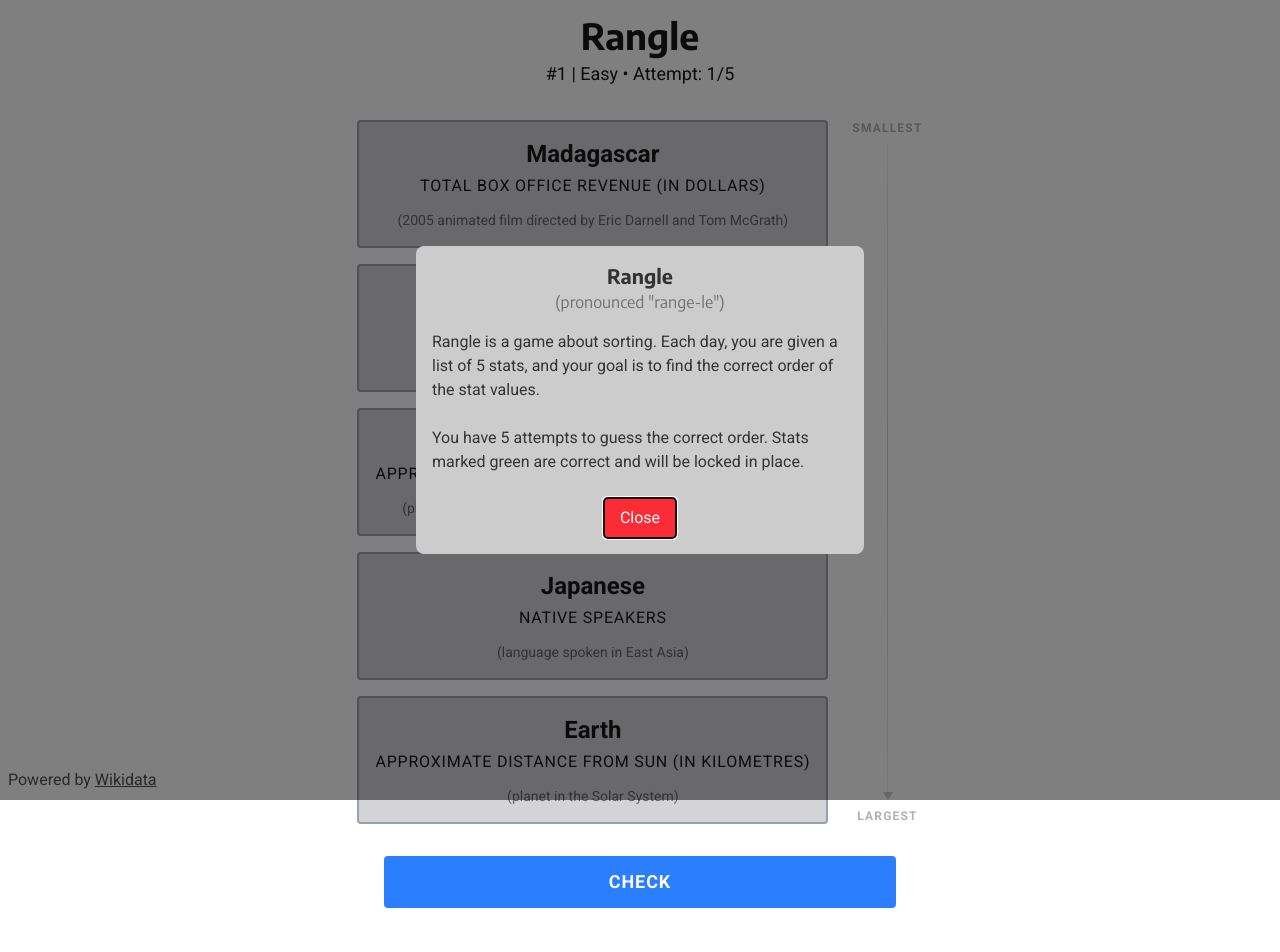
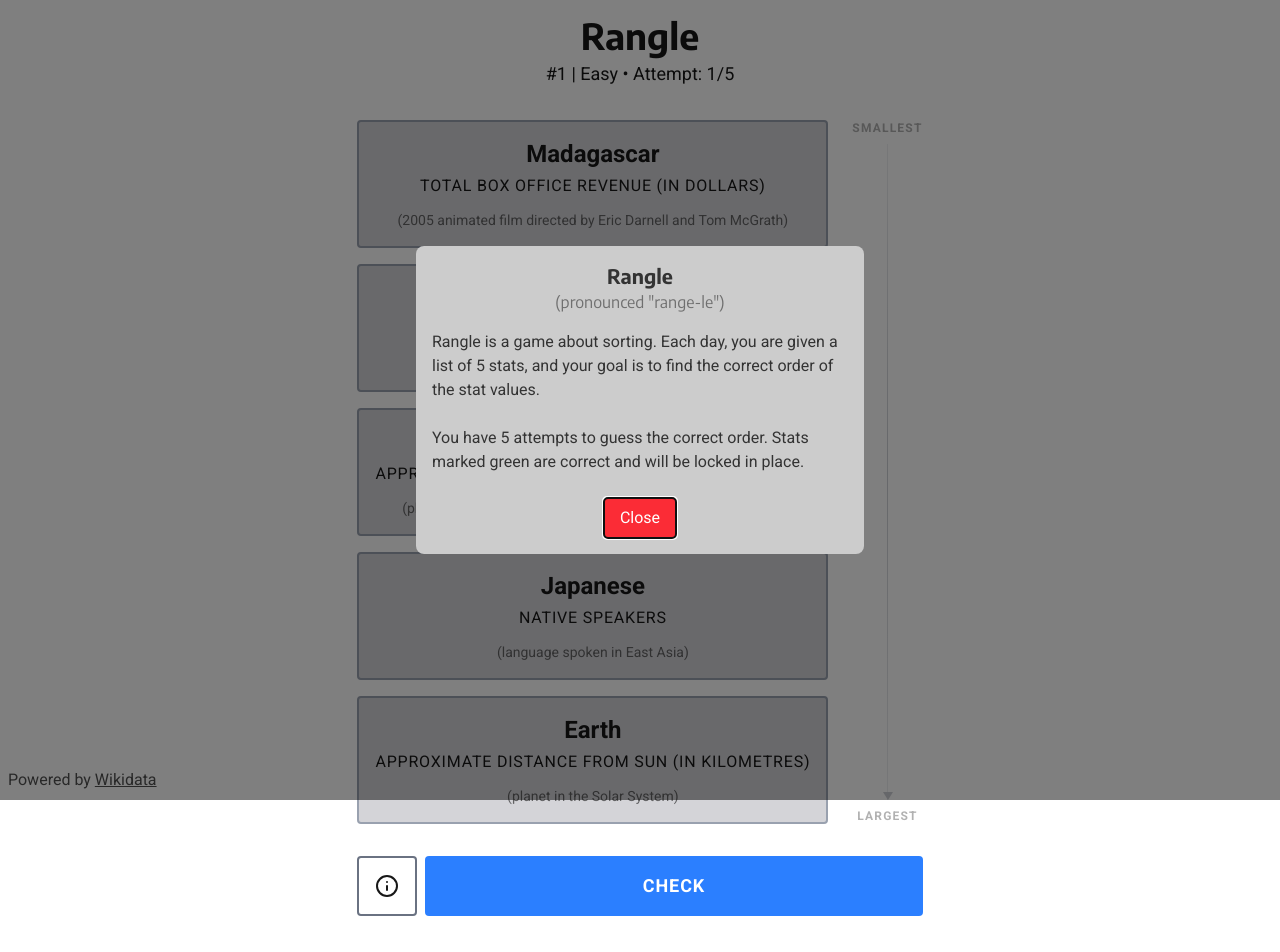
Before and after one commit to obfuscatedgenerated/rangle, a Next.js app: page / in a window 1280 px wide. Shown: the top 952 px of the page. Built offline with nearby package versions, Linux system fonts and the light colour scheme.

Commit message:
info button

```diff
--- a/src/app/page.tsx
+++ b/src/app/page.tsx
@@ -1,15 +1,13 @@
-import {InfoPopup} from "@/components/InfoPopup";
-import {Game} from "@/components/Game";
+import {Suspense} from "react";
+import {HomeInteraction} from "@/components/HomeInteraction";
 
 export default function Home() {
     return (
-        <main className="flex-1 flex-col m-4 pb-4 sm:pb-0 flex items-center justify-center">
-            <InfoPopup/>
-
-            <h1 className="font-title text-3xl sm:text-4xl mb-1 font-bold">Rangle</h1>
-            <Game />
-
-            <p className="sm:fixed left-2 bottom-2 opacity-75 text-xs sm:text-base">Powered by <a href="https://www.wikidata.org/" target="_blank" rel="noopener noreferrer" className="underline">Wikidata</a></p>
-        </main>
+      <>
+          <noscript>Please enable JavaScript to play Rangle!</noscript>
+          <Suspense fallback={"Loading..."}>
+              <HomeInteraction />
+          </Suspense>
+      </>
     );
 }
--- a/src/components/Game.tsx
+++ b/src/components/Game.tsx
@@ -10,6 +10,7 @@ import {useState, useEffect, useCallback} from "react";
 
 import ReactConfetti from "react-confetti";
 import {useWindowSize} from "@/hooks/useWindowSize";
+import {Info} from "lucide-react";
 
 export interface TodayData {
     date: string;
@@ -32,7 +33,11 @@ export interface PuzzleStat {
 
 export type StatPositionFlags = [boolean, boolean, boolean, boolean, boolean];
 
-export const Game = () => {
+interface GameProps {
+    on_info_click?: () => void;
+}
+
+export const Game = ({ on_info_click }: GameProps) => {
     const [date_override, setDateOverride] = useState<string | undefined>(undefined);
 
     const on_load_error = useCallback(
@@ -175,9 +180,17 @@ export const Game = () => {
                     </div>
                 </div>
 
-                <button disabled={finished} className="w-full text-lg font-bold uppercase tracking-wider sm:max-w-lg my-4 sm:my-6 px-4 py-3 bg-blue-500 text-white rounded cursor-pointer disabled:bg-gray-500 disabled:cursor-auto" onClick={check_answer}>
-                    Check
-                </button>
+                <div className="flex w-full items-stretch sm:max-w-xl my-4 sm:my-6 gap-2">
+                    {on_info_click && (
+                        <button onClick={on_info_click} className="cursor-pointer p-4 rounded aspect-square border-2 border-gray-500">
+                            <Info />
+                        </button>
+                    )}
+
+                    <button disabled={finished} className="w-full text-lg font-bold uppercase tracking-wider px-4 py-3 bg-blue-500 text-white rounded cursor-pointer disabled:bg-gray-500 disabled:cursor-auto" onClick={check_answer}>
+                        Check
+                    </button>
+                </div>
             </div>
 
             {finished_correctly && (
@@ -187,5 +200,5 @@ export const Game = () => {
     );
 }
 
-// TODO: way to get back info and share popup
+// TODO: way to get back share popup
 // TODO: archives
--- /dev/null
+++ b/src/components/HomeInteraction.tsx
@@ -0,0 +1,31 @@
+"use client";
+
+import {InfoPopup} from "@/components/InfoPopup";
+import {Game} from "@/components/Game";
+
+import {useEffect, useState} from "react";
+
+export const HomeInteraction = () => {
+    const [show_info_popup, setShowInfoPopup] = useState(false);
+
+    useEffect(() => {
+        // when ready, show the dialog if not shown before
+        if (localStorage.getItem("info_popup_shown") === "true") {
+            return;
+        }
+
+        localStorage.setItem("info_popup_shown", "true");
+        setShowInfoPopup(true);
+    }, []);
+
+    return (
+        <main className="flex-1 flex-col m-4 pb-4 sm:pb-0 flex items-center justify-center">
+            <InfoPopup open={show_info_popup} on_close={() => setShowInfoPopup(false)} />
+
+            <h1 className="font-title text-3xl sm:text-4xl mb-1 font-bold">Rangle</h1>
+            <Game on_info_click={() => setShowInfoPopup(true)} />
+
+            <p className="sm:fixed left-2 bottom-2 opacity-75 text-xs sm:text-base">Powered by <a href="https://www.wikidata.org/" target="_blank" rel="noopener noreferrer" className="underline">Wikidata</a></p>
+        </main>
+    );
+}
--- a/src/components/InfoPopup.tsx
+++ b/src/components/InfoPopup.tsx
@@ -2,13 +2,18 @@
 
 import {useEffect, useRef, useState} from "react";
 
-export const InfoPopup = () => {
+interface InfoPopupProps {
+    open: boolean;
+    on_close: () => void;
+}
+
+export const InfoPopup = ({open, on_close}: InfoPopupProps) => {
     const dialog_ref = useRef<HTMLDialogElement>(null);
 
     const [pronunciation, setPronunciation] = useState("wrangle");
 
     useEffect(() => {
-        // if pronounciation not in localstorage, randomly choose between "wrangle" and "range-le" and save to localstorage :)))
+        // if pronunciation not in localstorage, randomly choose between "wrangle" and "range-le" and save to localstorage :)))
         if (!localStorage.getItem("gaslight")) {
             const options = ["wrangle", "range-le"];
             const choice = options[Math.floor(Math.random() * options.length)];
@@ -16,18 +21,18 @@ export const InfoPopup = () => {
         }
 
         setPronunciation(localStorage.getItem("gaslight")!);
-
-        // when ready, show the dialog if not shown before
-        if (localStorage.getItem("info_popup_shown") === "true") {
-            return;
-        }
-
-        localStorage.setItem("info_popup_shown", "true");
-        dialog_ref.current?.showModal();
     }, []);
 
+    useEffect(() => {
+        if (open) {
+            dialog_ref.current?.showModal();
+        } else {
+            dialog_ref.current?.close();
+        }
+    }, [open]);
+
     return (
-        <dialog ref={dialog_ref} className="rounded-lg p-4 absolute top-1/2 left-1/2 -translate-x-1/2 -translate-y-1/2 max-w-[95vw] sm:max-w-md w-full bg-background-variant text-foreground-variant flex flex-col items-center">
+        <dialog onAbort={on_close} ref={dialog_ref} className="rounded-lg p-4 absolute top-1/2 left-1/2 -translate-x-1/2 -translate-y-1/2 max-w-[95vw] sm:max-w-md w-full bg-background-variant text-foreground-variant flex flex-col items-center">
             <h2 className="font-title text-xl font-bold">Rangle</h2>
             <p className="font-title mb-4 opacity-60">(pronounced &quot;{pronunciation}&quot;)</p>
 
@@ -45,7 +50,7 @@ export const InfoPopup = () => {
 
             <button
                 className="px-4 py-2 bg-red-500 text-white rounded cursor-pointer"
-                onClick={() => dialog_ref.current?.close()}
+                onClick={on_close}
             >
                 Close
             </button>
```
